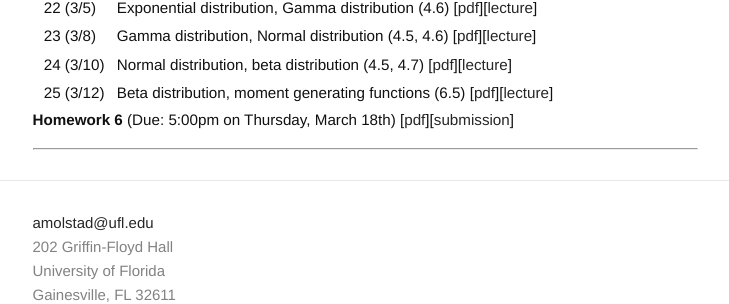
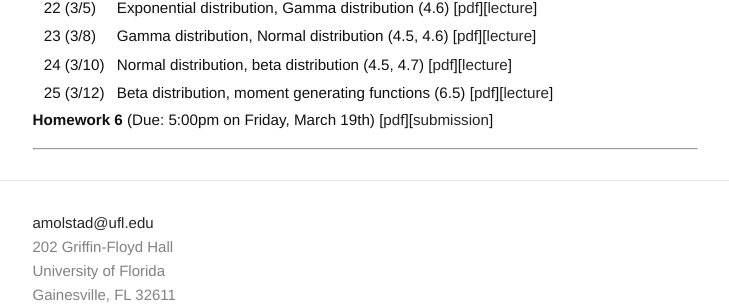
Before and after one commit to ajmolstad/ajmolstad.github.io, a Jekyll site: the page built from S21_STA4321.md, in a window 1280 px wide. Shown: the part 1216-1520 px from the top of the page, without its empty margins (275-1004 px from the left). Built offline with Jekyll 4.4.1, drawn with Linux system fonts in a browser that asks for light colours.

Commit message:
Update S21_STA4321.md

```diff
--- a/S21_STA4321.md
+++ b/S21_STA4321.md
@@ -76,6 +76,6 @@ Note that you must be logged into your UFL eLearning account to access course ma
 || 25 (3/12)  || Beta distribution, moment generating functions (6.5) [[pdf](https://ufl.instructure.com/files/57858424/download?download_frd=1)][[lecture](https://ufl.instructure.com/files/57888105/download?download_frd=1)] ||
 
 
-**Homework 6** (Due: 5:00pm on Thursday, March 18th) [[pdf](https://ufl.instructure.com/files/57724312/download?download_frd=1)][[submission](https://ufl.instructure.com/courses/426946/assignments/4640296)]
+**Homework 6** (Due: 5:00pm on Friday, March 19th) [[pdf](https://ufl.instructure.com/files/57915607/download?download_frd=1)][[submission](https://ufl.instructure.com/courses/426946/assignments/4640296)]
 
 ----------------
```
